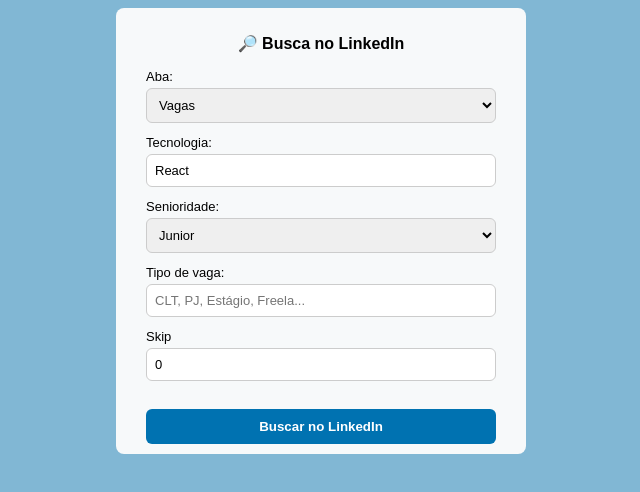
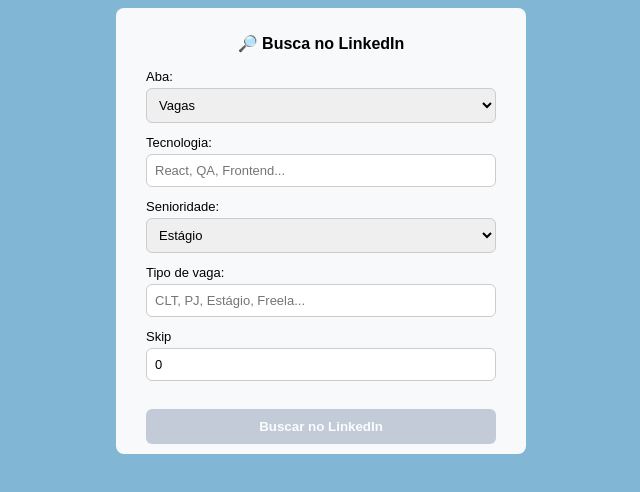
Before and after one commit to solebellsBEACH/linkedin-search, a React (Create React App) app: page / in a window 1280 px wide. Shown: the top 492 px of the page, without its empty margins (319-959 px from the left). Built offline with nearby package versions, Linux system fonts and the light colour scheme.

Commit message:
fix: input errors

```diff
--- a/src/App.css
+++ b/src/App.css
@@ -44,6 +44,13 @@
   background-color: #005f90;
 }
 
+.button:disabled {
+  background-color: #a0aec0;
+  cursor: not-allowed;
+  opacity: 0.6;
+}
+
+
 nav {
   margin-bottom: 10px;
 }
--- a/src/components/TecnicalForm/index.tsx
+++ b/src/components/TecnicalForm/index.tsx
@@ -6,17 +6,21 @@
 import { Input } from "../input"
 
 export function TecnicalForm() {
-
   const { handleSubmit, control, watch } = useForm<DeveloperFormValues>({
     defaultValues: {
       tab: "jobs",
-      tech: "React",
-      seniority: "Junior",
-      tipoContrato: "",
-      skip:0
+      skip: 0,
+      seniority:"Estágio",
     },
   })
 
+  const values = watch()
+
+  const isFormFilled =
+    values.tab &&
+    values.tech?.trim() &&
+    values.seniority &&
+    values.skip !== undefined
 
   return (
     <form onSubmit={handleSubmit(onSubmit)} className="flex flex-col gap-4">
@@ -81,7 +85,7 @@
         )}
       />
 
-      <button type="submit" className="button">
+      <button type="submit" className="button" disabled={!isFormFilled}>
         Buscar no LinkedIn
       </button>
     </form>
--- a/src/components/input.tsx
+++ b/src/components/input.tsx
@@ -1,27 +1,29 @@
-import React, { HTMLInputTypeAttribute } from "react"
+import React, { forwardRef, HTMLInputTypeAttribute } from "react"
 import "./components.css"
 
-export const Input = ({
-  label,
-  value,
-  onChange,
-  placeholder,
-  type
-}: {
+type InputProps = {
   label: string
-  value: any
-  onChange: (val: any) => void
-  placeholder?: string,
-  type?:HTMLInputTypeAttribute
-}) => (
+  value?: any
+  onChange?: (val: any) => void
+  placeholder?: string
+  type?: HTMLInputTypeAttribute
+} & React.InputHTMLAttributes<HTMLInputElement>
+
+export const Input = forwardRef<HTMLInputElement, InputProps>(
+  ({ label, value, onChange, placeholder, type = "text", ...rest }, ref) => (
     <label className="label">
       {label}
       <input
-      type={type || "text"}
+        ref={ref}
+        type={type}
         value={value}
-      onChange={e => onChange(e.target.value)}
+        onChange={e => onChange?.(e.target.value)}
         placeholder={placeholder}
         className="input"
+        {...rest}
       />
     </label>
   )
+)
+
+Input.displayName = "Input"
--- a/src/components/select.tsx
+++ b/src/components/select.tsx
@@ -1,25 +1,28 @@
-import React from "react"
+import React, { forwardRef } from "react"
 import "./components.css"
 
-export const Select = ({
-  label,
-  value,
-  onChange,
-  children,
-}: {
+type SelectProps = {
   label: string
-  value: string
-  onChange: (val: string) => void
+  value?: string
+  onChange?: (val: string) => void
   children: React.ReactNode
-}) => (
+} & React.SelectHTMLAttributes<HTMLSelectElement>
+
+export const Select = forwardRef<HTMLSelectElement, SelectProps>(
+  ({ label, value, onChange, children, ...rest }, ref) => (
     <label className="label">
       {label}
       <select
+        ref={ref}
         value={value}
-      onChange={e => onChange(e.target.value)}
+        onChange={e => onChange?.(e.target.value)}
         className="input"
+        {...rest}
       >
         {children}
       </select>
     </label>
   )
+)
+
+Select.displayName = "Select"
--- a/src/shared/utils/query.ts
+++ b/src/shared/utils/query.ts
@@ -2,10 +2,10 @@
 import { redirectUrl } from "./chrome"
 
 const SENIORITY_MAP: Record<string, string[]> = {
-  Junior: ["Junior", "JR", "Entry"],
-  Pleno: ["Pleno", "Mid", "PL"],
-  Senior: ["Senior", "SR"],
-  Estágio: ["Estagiário", "Estágio", "Intern"],
+  Junior: ["Junior", "JR", ],
+  Pleno: ["Pleno", "Mid",],
+  Senior: ["Senior"],
+  Estágio: ["Estagiário", "Intern"],
 }
 
 function getJobsUrl(data:DeveloperFormValues){
```
Also changed, not shown: bugs.txt. Lines whose indentation alone changed are shown as unchanged.
